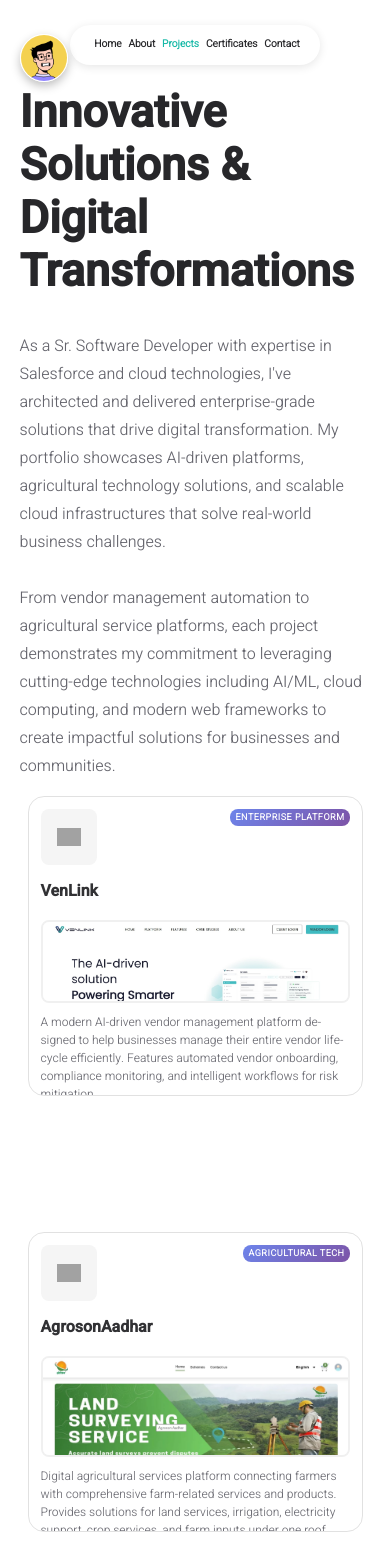
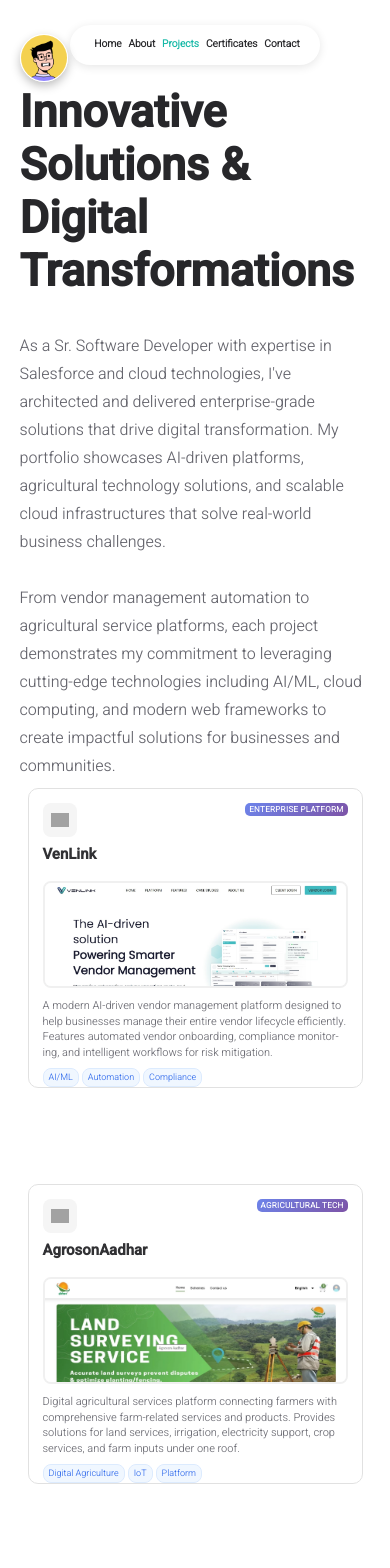
Before and after one commit to AbhishekDere3004/AbhishekDerePortfolio, a React (Create React App) app: page /projects in a window 390 px wide. Shown: the top 1568 px of the page. Built offline with nearby package versions, Linux system fonts and the light colour scheme; grey boxes are pictures that could not be loaded.

Commit message:
project cards

```diff
--- a/src/components/projects/styles/allProjects.css
+++ b/src/components/projects/styles/allProjects.css
@@ -1,8 +1,8 @@
 .all-projects-container {
 	display: grid;
 	grid-template-columns: repeat(auto-fit, minmax(300px, 1fr));
-	gap: 28px;
-	padding: 32px 16px;
+	gap: 24px;
+	padding: 20px;
 	max-width: 1200px;
 	margin: 0 auto;
 	width: 100%;
@@ -12,46 +12,48 @@
 .all-projects-project {
 	display: flex;
 	flex-direction: column;
-	min-height: 520px;
+	min-height: 480px;
 	width: 100%;
 	box-sizing: border-box;
 }
 
+/* Tablet View */
 @media (max-width: 1024px) {
 	.all-projects-container {
 		grid-template-columns: repeat(auto-fit, minmax(280px, 1fr));
-		gap: 24px;
-		padding: 24px 12px;
+		gap: 20px;
+		padding: 16px;
 	}
 
 	.all-projects-project {
-		min-height: 480px;
+		min-height: 450px;
 	}
 }
 
+/* Mobile View - Optimized */
 @media (max-width: 768px) {
 	.all-projects-container {
 		grid-template-columns: 1fr;
-		gap: 20px;
-		padding: 20px 10px;
+		gap: 18px;
+		padding: 12px;
 		max-width: 100vw;
 		margin: 0;
 	}
 
 	.all-projects-project {
-		min-height: 450px;
+		min-height: 400px;
 		max-width: 100%;
 	}
 }
 
+/* Small Mobile - Compact */
 @media (max-width: 480px) {
 	.all-projects-container {
 		gap: 16px;
-		padding: 16px 8px;
-		width: 100%;
+		padding: 8px;
 	}
 
 	.all-projects-project {
-		min-height: 420px;
+		min-height: 380px;
 	}
 }
--- a/src/components/projects/styles/project.css
+++ b/src/components/projects/styles/project.css
@@ -23,6 +23,41 @@
 .project:hover {
 	background: #fafafa;
 	opacity: 1;
+	transform: translateY(-2px);
+	border-color: var(--link-color);
+	transition: all 0.3s ease;
+}
+
+/* Mobile-specific hover effects */
+@media (max-width: 768px) {
+	.project {
+		border-radius: 12px;
+	}
+
+	.project:hover {
+		transform: translateY(-1px);
+	}
+}
+
+@media (max-width: 480px) {
+	.project {
+		border-radius: 10px;
+	}
+
+	.project:hover {
+		transform: none;
+	}
+}
+
+.project a {
+	text-decoration: none;
+	display: block;
+	height: 100%;
+}
+
+.project:hover {
+	background: #fafafa;
+	opacity: 1;
 	transform: translateY(-4px);
 	border-color: var(--link-color);
 	transition: all 0.3s ease;
@@ -34,35 +69,38 @@
 }
 
 .project-container {
-	padding: 24px;
+	padding: 20px;
 	display: flex;
 	flex-direction: column;
 	height: 100%;
-	min-height: 500px;
+	min-height: 460px;
 	width: 100%;
 	max-width: 100%;
 	box-sizing: border-box;
 	overflow: hidden;
 }
 
+/* Tablet Optimization */
 @media (max-width: 1024px) {
 	.project-container {
-		padding: 20px;
-		min-height: 460px;
-	}
-}
-
-@media (max-width: 768px) {
-	.project-container {
-		padding: 16px;
+		padding: 18px;
 		min-height: 430px;
 	}
 }
 
+/* Mobile Optimization */
+@media (max-width: 768px) {
+	.project-container {
+		padding: 16px;
+		min-height: 380px;
+	}
+}
+
+/* Small Mobile Optimization */
 @media (max-width: 480px) {
 	.project-container {
-		padding: 12px;
-		min-height: 400px;
+		padding: 14px;
+		min-height: 360px;
 	}
 }
 
@@ -70,24 +108,64 @@
 	display: flex;
 	justify-content: space-between;
 	align-items: flex-start;
-	margin-bottom: 16px;
+	margin-bottom: 12px;
+	flex-wrap: wrap;
+	gap: 8px;
 }
 
 .project-logo {
-	width: 40px;
-	height: 40px;
+	width: 36px;
+	height: 36px;
 	display: flex;
 	align-items: center;
 	justify-content: center;
 	background: #f5f5f5;
 	border-radius: 8px;
-	padding: 8px;
+	padding: 6px;
+	flex-shrink: 0;
 }
 
 .project-logo img {
 	width: 24px;
 	height: 24px;
 	object-fit: contain;
+}
+
+/* Mobile Header Optimization */
+@media (max-width: 768px) {
+	.project-header {
+		margin-bottom: 10px;
+		gap: 6px;
+	}
+
+	.project-logo {
+		width: 32px;
+		height: 32px;
+		padding: 4px;
+	}
+
+	.project-logo img {
+		width: 20px;
+		height: 20px;
+	}
+}
+
+@media (max-width: 480px) {
+	.project-header {
+		margin-bottom: 8px;
+		gap: 4px;
+	}
+
+	.project-logo {
+		width: 28px;
+		height: 28px;
+		padding: 3px;
+	}
+
+	.project-logo img {
+		width: 18px;
+		height: 18px;
+	}
 }
 
 .project-category {
@@ -168,17 +246,19 @@
 .project-title {
 	font-family: var(--secondary-font);
 	color: var(--primary-color);
-	font-size: 20px;
-	margin-bottom: 12px;
+	font-size: 18px;
+	margin-bottom: 10px;
 	font-weight: 700;
-	line-height: 1.3;
+	line-height: 1.4;
+	word-wrap: break-word;
+	overflow-wrap: break-word;
 }
 
 .project-description {
 	color: var(--secondary-color);
-	line-height: 1.6;
-	font-size: 14px;
-	margin-bottom: 16px;
+	line-height: 1.5;
+	font-size: 13px;
+	margin-bottom: 12px;
 	flex-grow: 1;
 	word-wrap: break-word;
 	overflow-wrap: break-word;
@@ -186,46 +266,46 @@
 	max-width: 100%;
 }
 
+/* Mobile Typography Optimization */
 @media (max-width: 768px) {
 	.project-title {
-		font-size: 18px;
-		margin-bottom: 10px;
-		word-wrap: break-word;
-		overflow-wrap: break-word;
+		font-size: 16px;
+		margin-bottom: 8px;
+		line-height: 1.3;
 	}
 
 	.project-description {
-		font-size: 13px;
-		margin-bottom: 14px;
-		line-height: 1.5;
+		font-size: 12px;
+		margin-bottom: 10px;
+		line-height: 1.4;
 	}
 }
 
 @media (max-width: 480px) {
 	.project-title {
-		font-size: 16px;
-		margin-bottom: 8px;
+		font-size: 15px;
+		margin-bottom: 6px;
 	}
 
 	.project-description {
-		font-size: 12px;
-		margin-bottom: 12px;
+		font-size: 11px;
+		margin-bottom: 8px;
 	}
 }
 
 .project-technologies {
 	display: flex;
 	flex-wrap: wrap;
-	gap: 8px;
-	margin-bottom: 20px;
+	gap: 6px;
+	margin-bottom: 16px;
 }
 
 .tech-tag {
 	background: #f0f7ff;
 	color: #2563eb;
-	font-size: 12px;
-	padding: 4px 10px;
-	border-radius: 16px;
+	font-size: 11px;
+	padding: 3px 8px;
+	border-radius: 12px;
 	font-weight: 500;
 	border: 1px solid #dbeafe;
 	transition: all 0.2s ease;
@@ -233,40 +313,48 @@
 
 .tech-tag:hover {
 	background: #dbeafe;
-	transform: scale(1.05);
 }
 
 .project-category {
 	background: linear-gradient(135deg, #667eea 0%, #764ba2 100%);
 	color: white;
-	font-size: 11px;
-	padding: 4px 8px;
-	border-radius: 12px;
+	font-size: 10px;
+	padding: 3px 6px;
+	border-radius: 8px;
 	font-weight: 600;
 	text-transform: uppercase;
-	letter-spacing: 0.5px;
+	letter-spacing: 0.3px;
 }
 
-@media (max-width: 768px) {
-	.project-technologies {
+.project-link {
+	display: flex;
+	align-items: center;
 	gap: 6px;
-		margin-bottom: 16px;
+	color: var(--secondary-color);
+	font-size: 12px;
+	font-weight: 600;
+	margin-top: auto;
+	padding-top: 12px;
+	border-top: 1px solid #f0f0f0;
+	transition: all 0.3s ease;
 }
 
-	.tech-tag {
-		font-size: 11px;
-		padding: 3px 8px;
-		border-radius: 14px;
+.project:hover .project-link {
+	color: var(--link-color);
 }
 
-	.project-category {
+.project-link-icon {
+	display: flex;
+	align-items: center;
 	font-size: 10px;
-		padding: 3px 6px;
-		border-radius: 10px;
-	}
 }
 
-@media (max-width: 480px) {
+.project-link-text {
+	font-weight: 600;
+}
+
+/* Mobile Technology Tags */
+@media (max-width: 768px) {
 	.project-technologies {
 		gap: 4px;
 		margin-bottom: 12px;
@@ -275,13 +363,47 @@
 	.tech-tag {
 		font-size: 10px;
 		padding: 2px 6px;
-		border-radius: 12px;
+		border-radius: 10px;
 	}
 
 	.project-category {
 		font-size: 9px;
 		padding: 2px 5px;
+		border-radius: 6px;
+	}
+
+	.project-link {
+		font-size: 11px;
+		gap: 4px;
+		padding-top: 10px;
+	}
+}
+
+@media (max-width: 480px) {
+	.project-technologies {
+		gap: 3px;
+		margin-bottom: 10px;
+	}
+
+	.tech-tag {
+		font-size: 9px;
+		padding: 2px 5px;
 		border-radius: 8px;
+	}
+
+	.project-category {
+		font-size: 8px;
+		padding: 1px 4px;
+		border-radius: 5px;
+	}
+
+	.project-link {
+		font-size: 10px;
+		padding-top: 8px;
+	}
+
+	.tech-tag:hover {
+		transform: none;
 	}
 }
 
```
Lines whose indentation alone changed are shown as unchanged.
